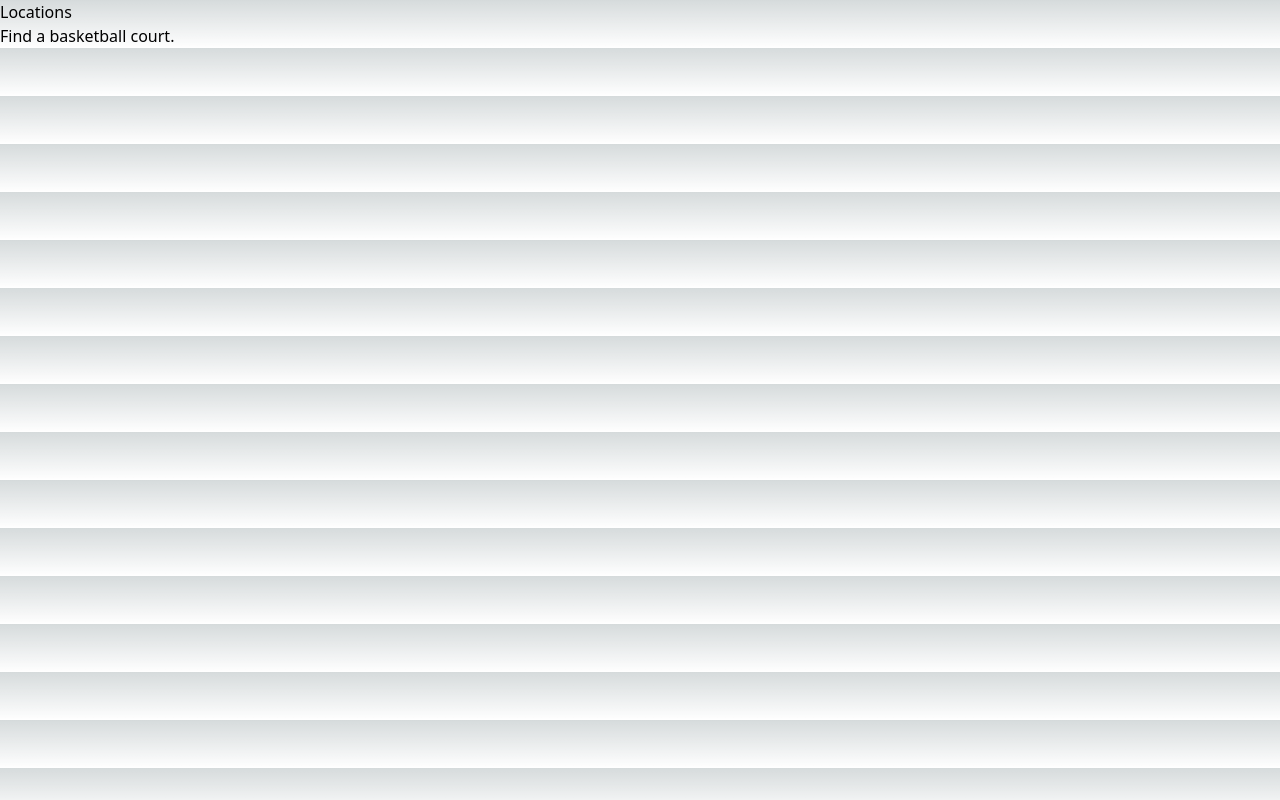
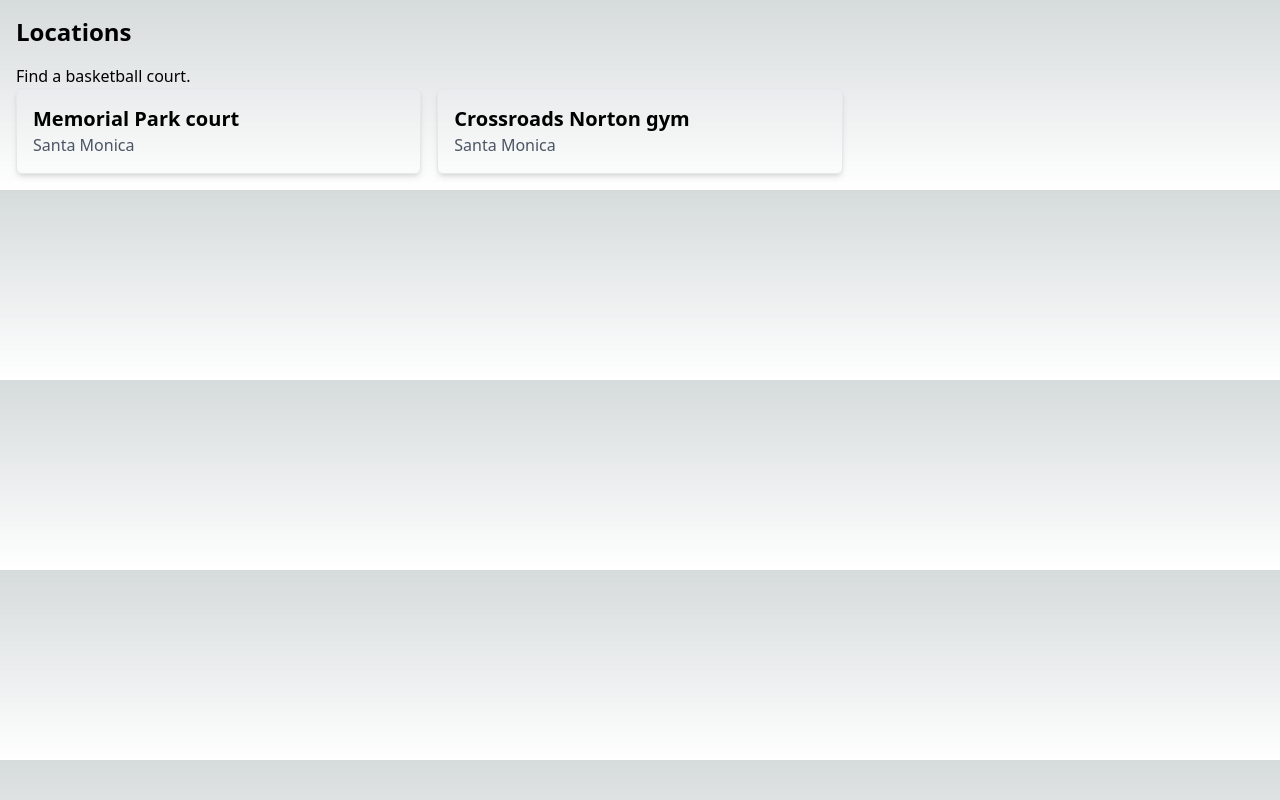
Before and after one commit to jensenmiers/PlayBookings.com, a Next.js app in the folder play-bookings/: page /locations in a window 1280 px wide. Built offline with nearby package versions, Linux system fonts and the light colour scheme.

Commit message:
locations started

```diff
--- a/play-bookings/src/pages/locations.js
+++ b/play-bookings/src/pages/locations.js
@@ -1,8 +1,35 @@
+import { useState, useEffect } from 'react';
+
 export default function Locations() {
+const [locations, setLocations] = useState([]);
+
+useEffect(() => {
+    // Placeholder for fetching data from the database
+    // This will be replaced with an actual API call
+    const fetchLocations = async () => {
+        // Simulated data
+        const data = [
+            { id: 1, name: 'Memorial Park court', city: 'Santa Monica'},
+            { id: 2, name: 'Crossroads Norton gym', city: 'Santa Monica'}
+        ];
+        setLocations(data);
+    };
+
+    fetchLocations();
+}, []);
+
     return (
-        <div>
-            <h1>Locations</h1>
+        <div className="p-4">
+            <h1 className="text-2xl font-bold mb-4">Locations</h1>
             <p>Find a basketball court.</p>
+            <div className="grid grid-cols-1 md:grid-cols-2 lg:grid-cols-3 gap-4">
+                {locations.map((location) => (
+                    <div key={location.id} className="p-4 border rounded-md shadow-md">
+                        <h2 className="text-xl font-semibold">{location.name}</h2>
+                        <p className="text-gray-600">{location.city}</p>
+                    </div>
+                ))}
+            </div>
         </div>
-    )
+    );
 }
```
